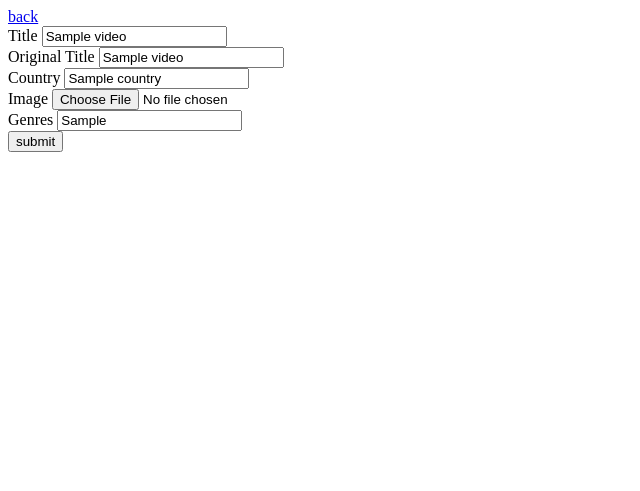
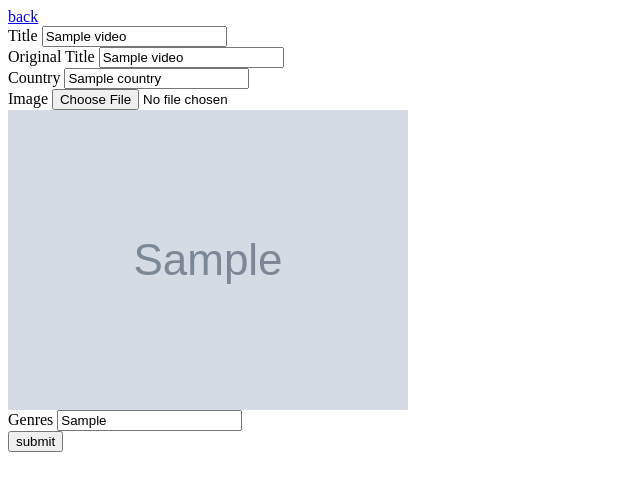
Before and after one commit to sergasd/snaptestwork, a PHP site: template app/views/video/create.php in a window 1280 px wide. Shown: the top 491 px of the page, without its empty margins (0-640 px from the left). Run offline with PHP 8.4, Linux system fonts and the light colour scheme; the template is opened without the code that fills it: most values are stand-ins (such as "Sample title", 1, 10 or a date in 2020); grey boxes marked "Sample" are stand-in pictures; some libraries are stand-ins or nearby versions.

Commit message:
add image into form

```diff
--- a/app/views/video/create.php
+++ b/app/views/video/create.php
@@ -35,6 +35,12 @@ use TestWork\helpers\Html;
     <div>
         <label for="Video_image">Image</label>
         <input type="file" name="Video[image]" id="Video_image" />
+
+        <?php if ($video->getId() && $video->getImageUrl('middle')): ?>
+            <div class="video-image">
+                <img src="<?=Html::encode($video->getImageUrl('middle'))?>" alt="image"/>
+            </div>
+        <?php endif ?>
     </div>
 
     <div>
```
